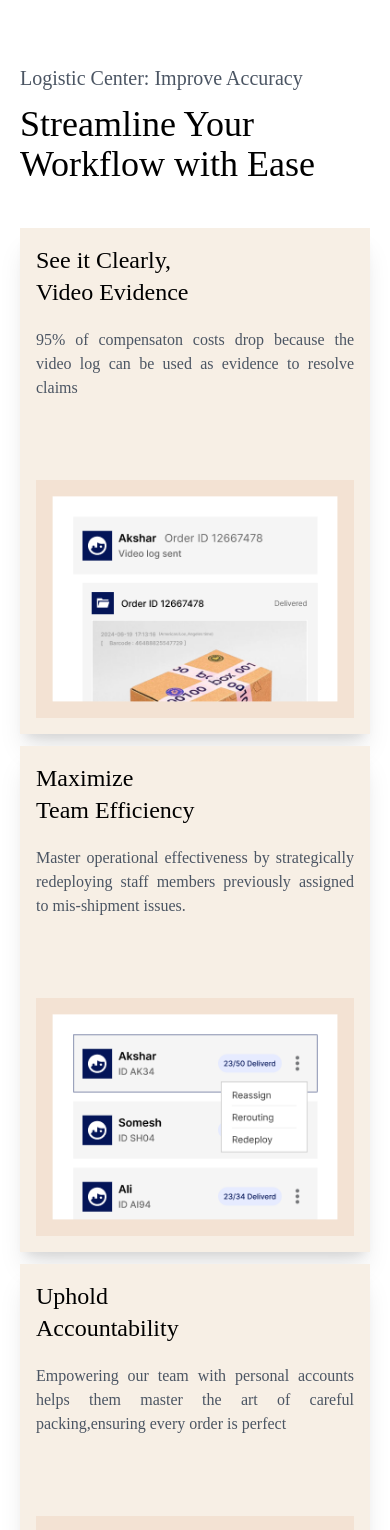
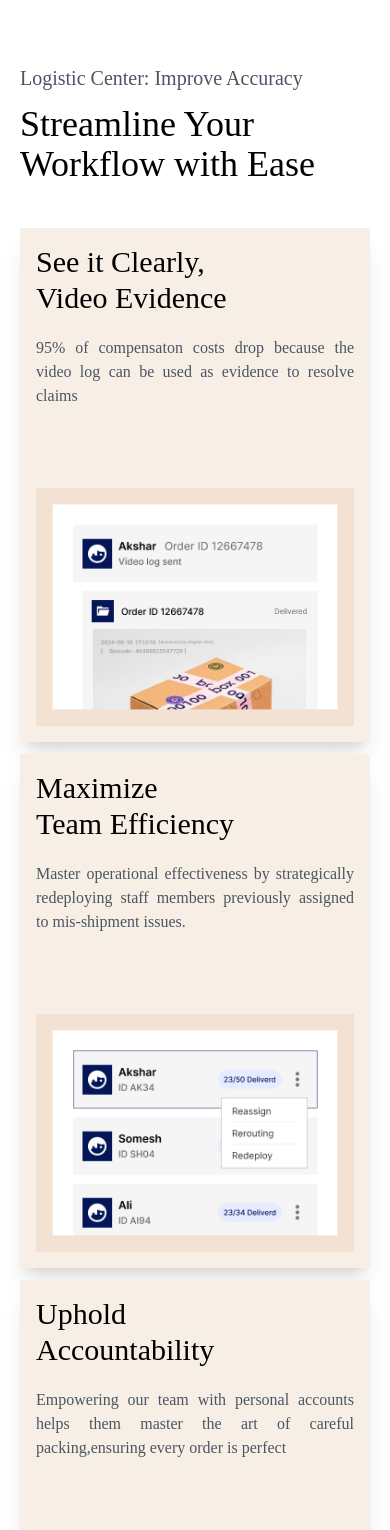
Before and after one commit to kunal23g/PACAM, a React (Vite) app: page / in a window 390 px wide. Shown: the part 4017-5547 px from the top of the page. Built offline with nearby package versions, Linux system fonts and the light colour scheme.

Commit message:
Update Cards.jsx

```diff
--- a/src/components/Cards.jsx
+++ b/src/components/Cards.jsx
@@ -18,7 +18,7 @@ const Cards=()=>{
 
             <div className="font-playfair  md:grid grid-cols-3 gap-5 p-2 px-3">
   <div className="flex flex-col  p-4 shadow-xl  my-3 hover:scale-105 duration-500 bg-[#F7EFE5]">
-    <h1 className="text-2xl font-medium lg:text-4xl mb-5">See it Clearly, <br />Video Evidence</h1>
+    <h1 className="text-3xl font-medium lg:text-4xl mb-5">See it Clearly, <br />Video Evidence</h1>
 
     <h1 className="font-lora mb-20 lg:text-base text-gray-600 text-justify md:h-[80px]">
       95% of compensaton costs drop because the video log can be used as evidence to resolve claims
@@ -30,7 +30,7 @@ const Cards=()=>{
   </div>
 
   <div className="flex flex-col  p-4 shadow-xl  my-3 hover:scale-105 duration-500 bg-[#F7EFE5]">
-    <h1 className="text-2xl font-medium lg:text-4xl mb-5">Maximize <br />Team Efficiency </h1>
+    <h1 className="text-3xl font-medium lg:text-4xl mb-5">Maximize <br />Team Efficiency </h1>
 
     <h1 className="font-lora mb-20 break-words text-base text-gray-600 text-justify md:h-[80px]">
       Master operational effectiveness by strategically redeploying staff members previously assigned to mis-shipment issues.
@@ -42,7 +42,7 @@ const Cards=()=>{
   </div>
 
   <div className="flex flex-col  p-4 shadow-xl  my-3 hover:scale-105 duration-500 bg-[#F7EFE5]">
-    <h1 className="mb-5 font-medium text-2xl lg:text-4xl break-words">Uphold <br />Accountability</h1>
+    <h1 className="mb-5 font-medium text-3xl lg:text-4xl break-words">Uphold <br />Accountability</h1>
 
     <h1 className="font-lora mb-20 text-base text-gray-600 text-justify md:h-[80px]">
       Empowering our team with personal accounts helps them master the art of careful packing,ensuring every order is perfect
```
